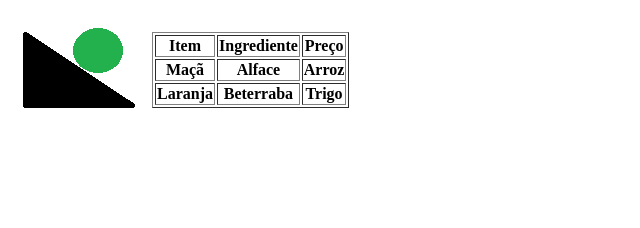
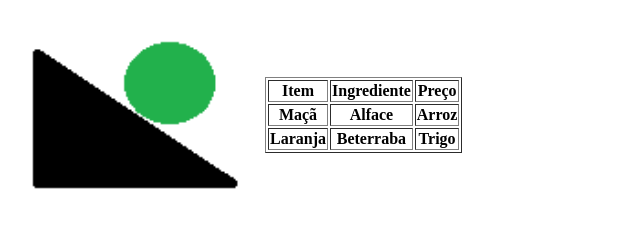
Before and after one commit to andersonguimaraes9/Receitas, a plain HTML site: page Receitas/public_html/pagina3.html in a window 1280 px wide. Shown: the whole page, without its empty margins (0-640 px from the left). Drawn offline with Linux system fonts and the light colour scheme.

Commit message:
atualizado v2

```diff
--- a/Receitas/public_html/pagina3.html
+++ b/Receitas/public_html/pagina3.html
@@ -9,7 +9,8 @@
         <table border="0">
             <tr>
                  <th>
-                     <img src="../IMG/logo.png" alt="logo do site"/>
+
+                     <img width="250" align="left" src="IMG/logo.png" alt="logo do site"/>
                  </th>
 
                  <th>
```
Also changed, not shown: Receitas/public_html/pagina4.html (+3 -3 lines).
